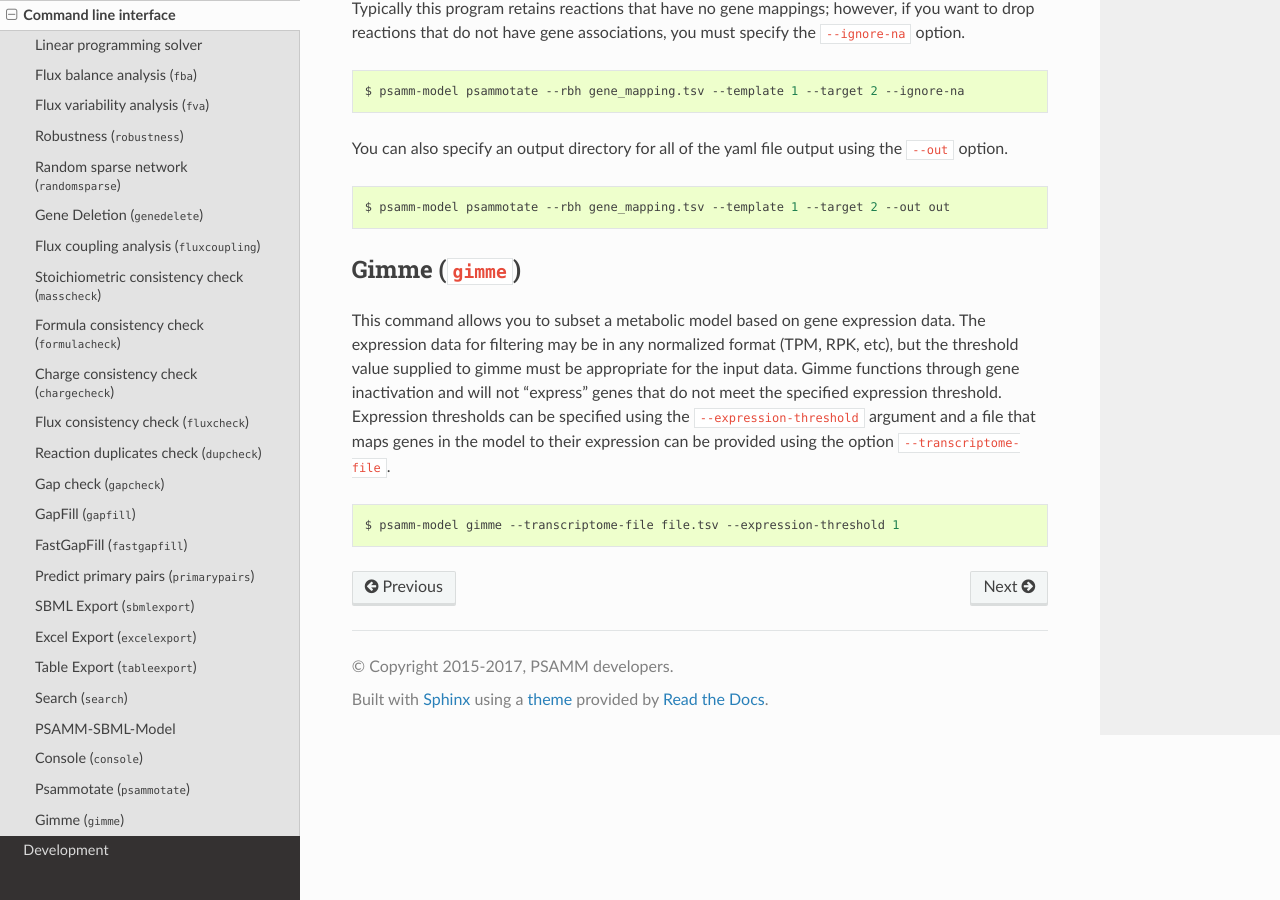
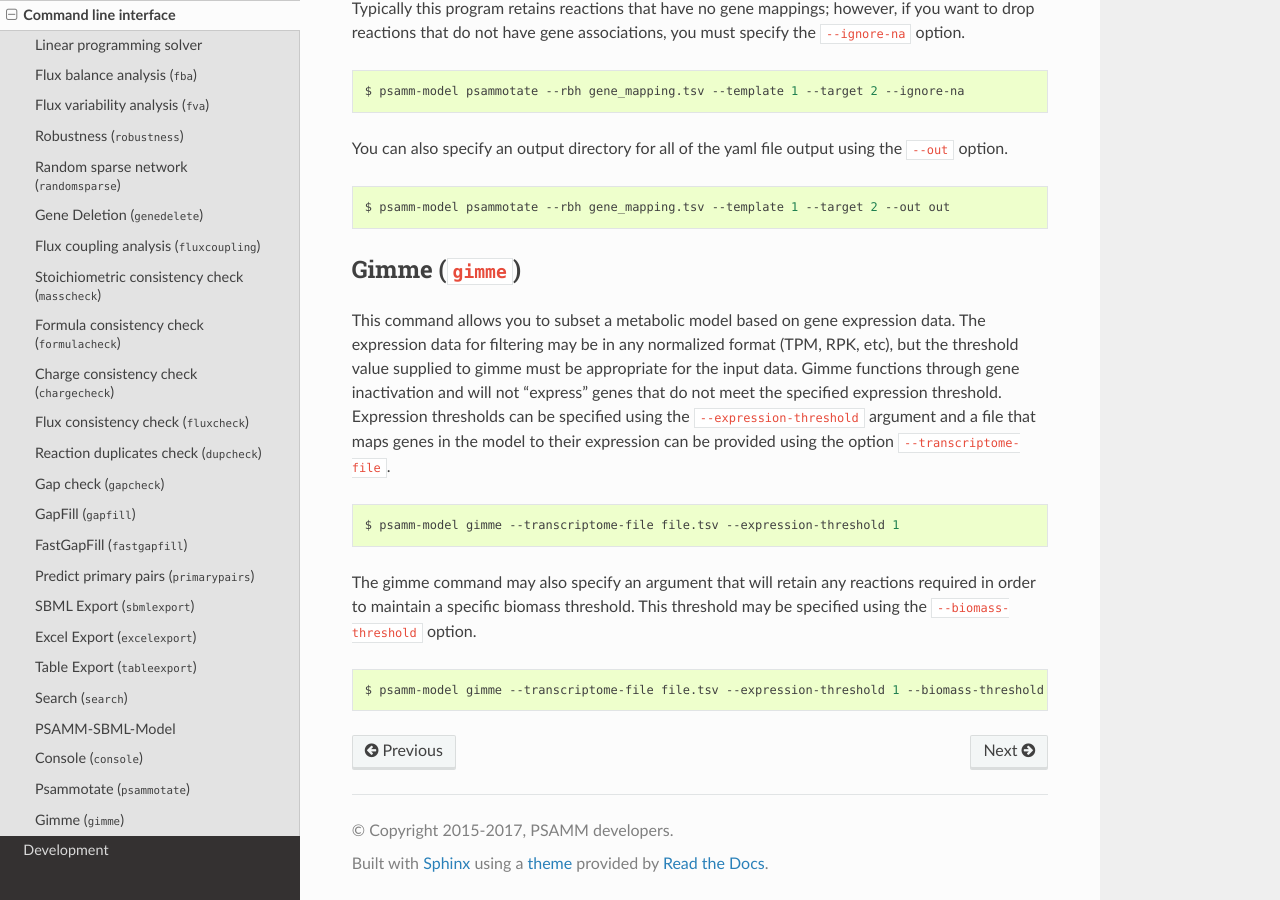
Before and after one commit to zhanglab/psamm, a Sphinx documentation site: the page built from docs/commands.rst, in a window 1280 px wide and 900 px high, scrolled down 14013 px. Built offline with Sphinx 7.4.7 and the Read the Docs theme 2.0.0, drawn with Linux system fonts in a browser that asks for light colours.

Commit message:
Added gimme command line documentation for biomass thresholds

```diff
--- a/docs/commands.rst
+++ b/docs/commands.rst
@@ -748,3 +748,11 @@ genes in the model to their expression can be provided using the option
 .. code-block:: shell
 
     $ psamm-model gimme --transcriptome-file file.tsv --expression-threshold 1
+
+The gimme command may also specify an argument that will retain any reactions
+required in order to maintain a specific biomass threshold. This threshold may
+be specified using the ``--biomass-threshold`` option.
+
+.. code-block:: shell
+
+    $ psamm-model gimme --transcriptome-file file.tsv --expression-threshold 1 --biomass-threshold 1
```
